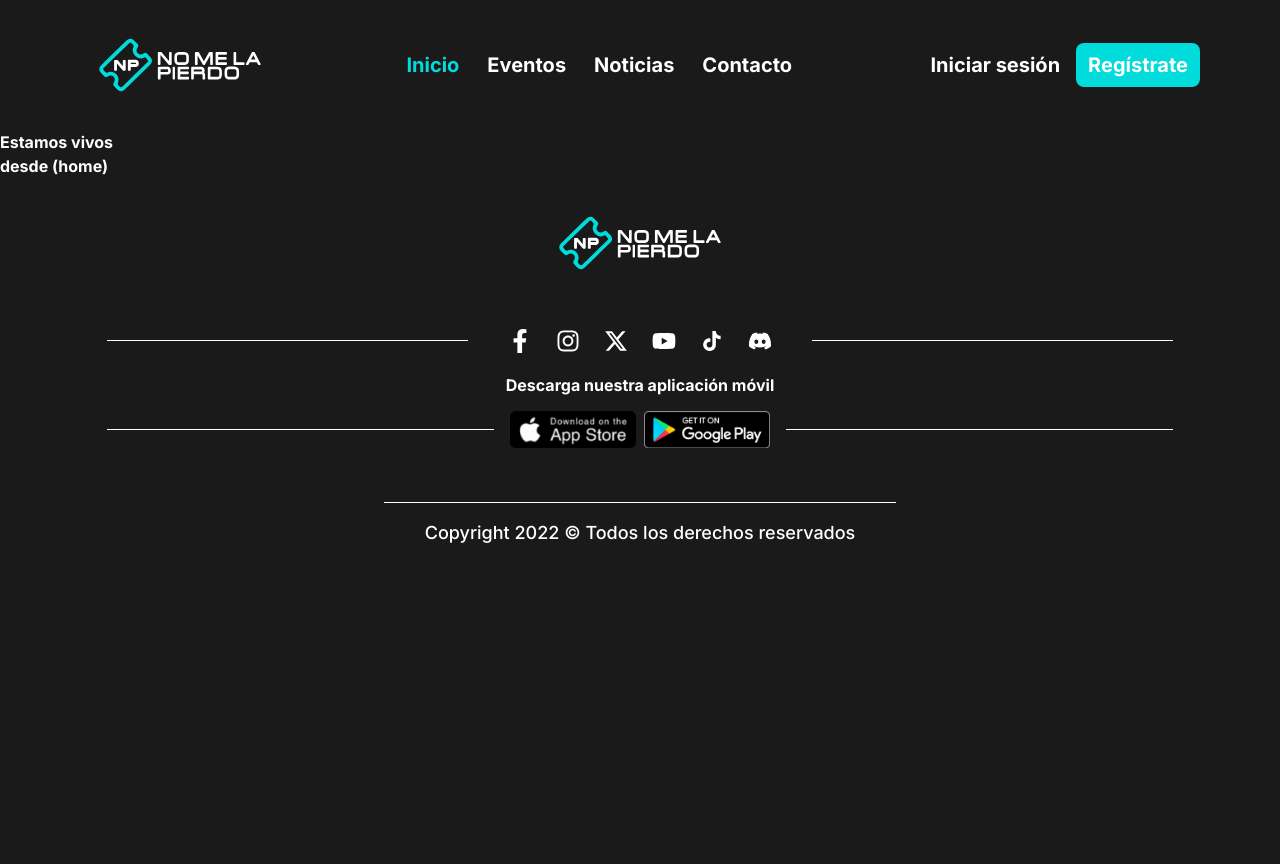
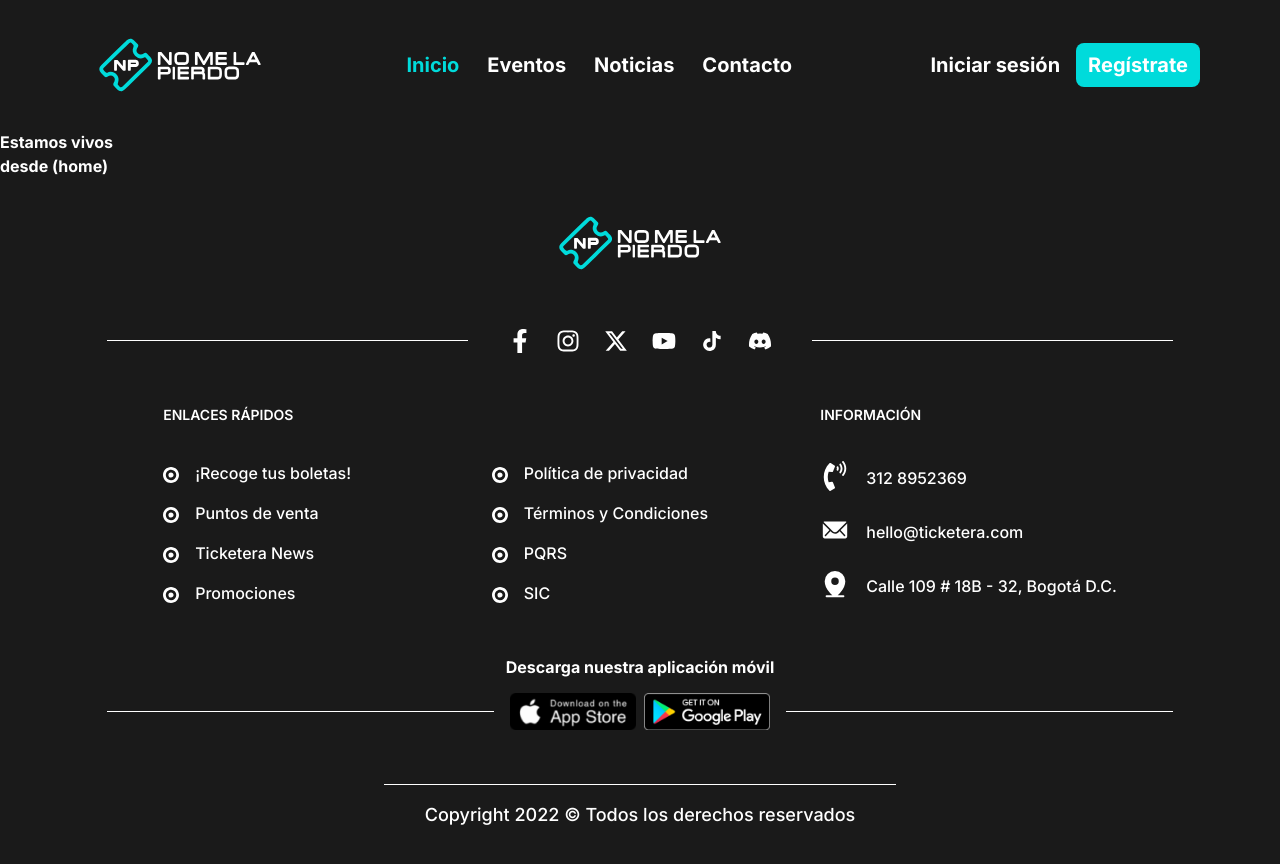
Before and after one commit to santiago-arkdia/no-me-la-pierdo-front, a Next.js app: page / in a window 1280 px wide. Shown: the top 864 px of the page. Before the commit the page ends 800 px from the top, so only its background shows below. Built offline with nearby package versions, Linux system fonts and the light colour scheme.

Commit message:
feature: Ajustes en el Header y Footer

```diff
--- a/package.json
+++ b/package.json
@@ -1,5 +1,5 @@
 {
-  "name": "example",
+  "name": "tiketera",
   "version": "0.1.0",
   "private": true,
   "scripts": {
--- /dev/null
+++ b/src/components/molecules/FooterMenuList.tsx
@@ -0,0 +1,42 @@
+import { FaPhoneVolume } from "react-icons/fa";
+import { IoIosMail } from "react-icons/io";
+import { PiMapPinLineFill } from "react-icons/pi";
+import { SiTarget } from "react-icons/si";
+
+export const FooterMenuList = ({ section }) => {
+  const renderIcon = (type) => {
+    switch (type) {
+      case "list":
+        return <SiTarget className="inline-block mr-2" />;
+      case "phone":
+        return <FaPhoneVolume className="inline-block mr-2 mb-2" size={30} />;
+      case "mail":
+        return <IoIosMail className="inline-block mr-2 mb-2" size={30} />;
+      case "addres":
+        return (
+          <PiMapPinLineFill className="inline-block mr-2 mb-2" size={30} />
+        );
+      default:
+        return <SiTarget className="inline-block mr-2" />;
+    }
+  };
+  return (
+    <div>
+      <div className="mb-6 h-8">
+        <h3 className="text-sm font-semibold uppercase text-gray-900 dark:text-white">
+          {section.title}
+        </h3>
+      </div>
+      <ul className="font-medium text-gray-500 dark:text-gray-400">
+        {section.list.map((link, index) => (
+          <li className="mb-4" key={index}>
+            <a href="#" className="hover:text-blue ">
+              {renderIcon(link.type)}
+              <span className="ml-2">{link.name}</span>
+            </a>
+          </li>
+        ))}
+      </ul>
+    </div>
+  );
+};
--- a/src/components/organisms/Footer/Footer.tsx
+++ b/src/components/organisms/Footer/Footer.tsx
@@ -1,11 +1,46 @@
+import { FooterMenuList } from "app/components/molecules/FooterMenuList";
 import Image from "next/image";
 import { BiLogoTiktok } from "react-icons/bi";
 import { FaDiscord, FaFacebookF, FaInstagram, FaYoutube } from "react-icons/fa";
 import { FaXTwitter } from "react-icons/fa6";
 
+const dataFooter = {
+  footer: {
+    sections: [
+      {
+        title: "Enlaces rápidos",
+        list: [
+          { name: "¡Recoge tus boletas!", type: "list" },
+          { name: "Puntos de venta", type: "list" },
+          { name: "Ticketera News", type: "list" },
+          { name: "Promociones", type: "list" },
+        ],
+      },
+      {
+        title: "",
+        list: [
+          { name: "Política de privacidad", type: "list" },
+          { name: "Términos y Condiciones", type: "list" },
+          { name: "PQRS", type: "list" },
+          { name: "SIC", type: "list" },
+        ],
+      },
+      {
+        title: "Información",
+        list: [
+          { name: "312 8952369", type: "phone" },
+          { name: "hello@ticketera.com", type: "mail" },
+          { name: "Calle 109 # 18B - 32, Bogotá D.C.", type: "addres" },
+        ],
+      },
+    ],
+  },
+};
+
 export const Footer = () => {
   return (
     <footer>
+      {/* Icono */}
       <div className="flex justify-center items-center">
         <a href="#" className="flex items-center py-5 px-2">
           <Image
@@ -16,6 +51,7 @@ export const Footer = () => {
           />
         </a>
       </div>
+      {/*  Logos Redes  Sociales */}
       <div className="inline-flex w-full items-center justify-center">
         <div className="flex justify-center gap-x-6 absolute bg-background px-10">
           <FaFacebookF size={24} color="#fff" />
@@ -25,19 +61,19 @@ export const Footer = () => {
           <BiLogoTiktok size={24} color="#fff" />
           <FaDiscord size={24} color="#fff" />
         </div>
-        <hr className="my-8 h-px w-5/6 border-gray-200 sm:mx-auto dark:border-gray-700 lg:my-8  " />
+        <hr className="my-8 h-px w-5/6  sm:mx-auto lg:my-8  " />
       </div>
-
-      <div></div>
-      <div></div>
-      {/* <div className="inline-flex w-full items-center justify-center">
-        <p>Descarga nuestra aplicación móvil</p>
-        <div className="flex justify-center items-center absolute bg-background">
-          <Image src={"/images/appstore.png"} alt="" width={126} height={42} />
-          <Image src={"/images/playstore.png"} alt="" width={126} height={42} />
+      {/*  Menu */}
+      <div className="flex  items-center justify-center">
+        <div>
+          <div className="grid grid-cols-3 gap-8 px-8 py-6 md:grid-cols-3 lg:py-8">
+            {dataFooter.footer.sections.map((section, index) => (
+              <FooterMenuList key={index} section={section} />
+            ))}
+          </div>
         </div>
-        <hr className="my-8 h-px w-5/6 border-gray-200 sm:mx-auto dark:border-gray-700 lg:my-8  " />
-      </div> */}
+      </div>
+      {/*  Descarga App */}
       <div className="text-center">
         <p>Descarga nuestra aplicación móvil</p>
         <div className="inline-flex w-full items-center justify-center">
@@ -58,7 +94,7 @@ export const Footer = () => {
           <hr className="my-8 h-px w-5/6 border-gray-200 sm:mx-auto dark:border-gray-700 lg:my-8  " />
         </div>
       </div>
-
+      {/*  Derechos de autor */}
       <div className=" px-96 text-center my-10">
         <hr className="border-gray-200 sm:mx-auto dark:border-gray-700 lg:my-4  " />
         <aside className=" text-lg font-medium">
```
Also changed, not shown: src/components/molecules/SubMenuHeader.tsx (added).
